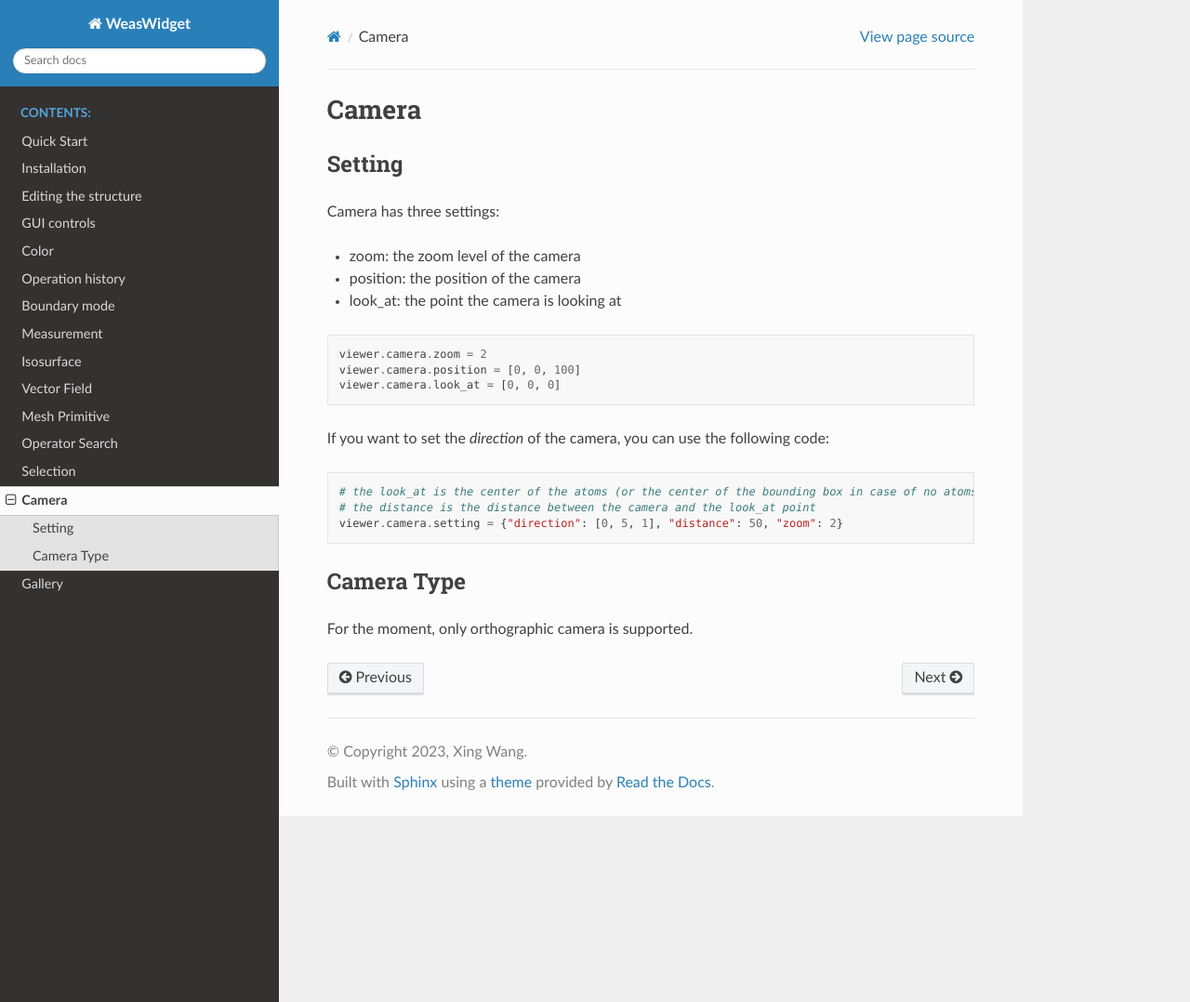
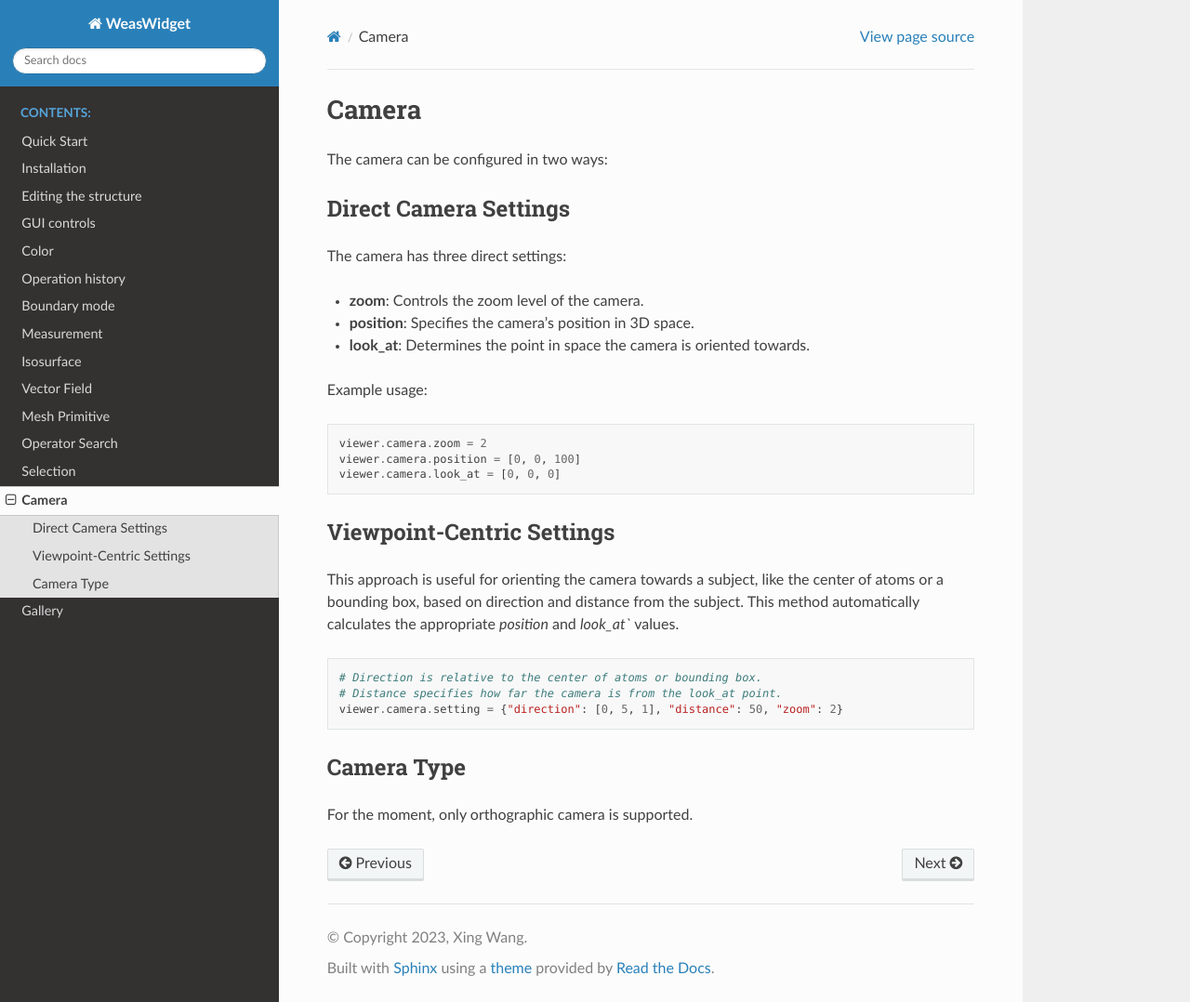
Before and after one commit to superstar54/weas-widget, a Sphinx documentation site: the page built from docs/source/camera.rst, in a window 1280 px wide and 1078 px high. Shown: the whole window at 93% size. Built offline with Sphinx 7.4.7 and the Read the Docs theme 2.0.0, drawn with Linux system fonts in a browser that asks for light colours.

Commit message:
update camera doc to include two settings: 1) direct camera setting 2) viewpoint-centric setting

```diff
--- a/docs/source/camera.rst
+++ b/docs/source/camera.rst
@@ -2,14 +2,18 @@
 Camera
 ===================
 
-Setting
-=============
+The camera can be configured in two ways:
 
-Camera has three settings:
+Direct Camera Settings
+=======================
 
-- zoom: the zoom level of the camera
-- position: the position of the camera
-- look_at: the point the camera is looking at
+The camera has three direct settings:
+
+- **zoom**: Controls the zoom level of the camera.
+- **position**: Specifies the camera's position in 3D space.
+- **look_at**: Determines the point in space the camera is oriented towards.
+
+Example usage:
 
 .. code-block:: python
 
@@ -17,15 +21,16 @@ Camera has three settings:
     viewer.camera.position = [0, 0, 100]
     viewer.camera.look_at = [0, 0, 0]
 
-
-If you want to set the `direction` of the camera, you can use the following code:
+Viewpoint-Centric Settings
+===========================
+This approach is useful for orienting the camera towards a subject, like the center of atoms or a bounding box, based on direction and distance from the subject.
+This method automatically calculates the appropriate `position` and `look_at`` values.
 
 .. code-block:: python
 
-    # the look_at is the center of the atoms (or the center of the bounding box in case of no atoms)
-    # the distance is the distance between the camera and the look_at point
+    # Direction is relative to the center of atoms or bounding box.
+    # Distance specifies how far the camera is from the look_at point.
     viewer.camera.setting = {"direction": [0, 5, 1], "distance": 50, "zoom": 2}
-
 
 Camera Type
 =============
```
